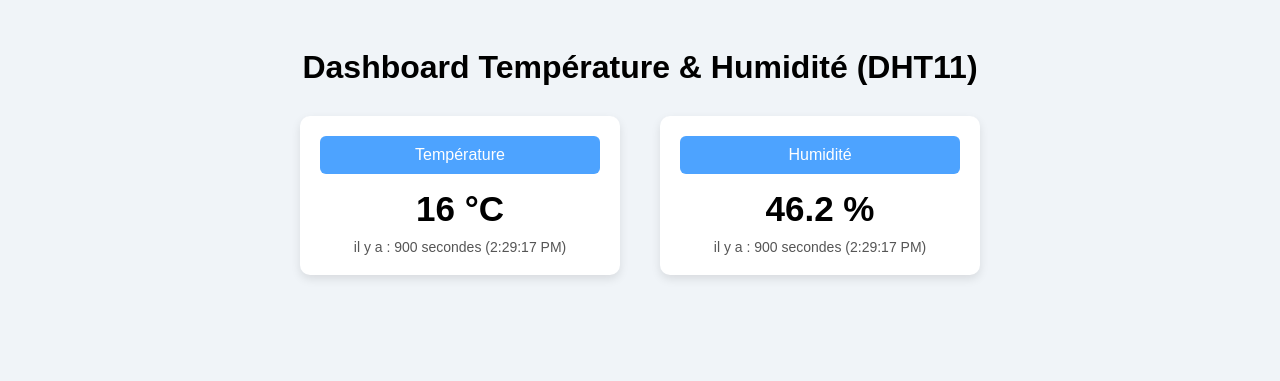
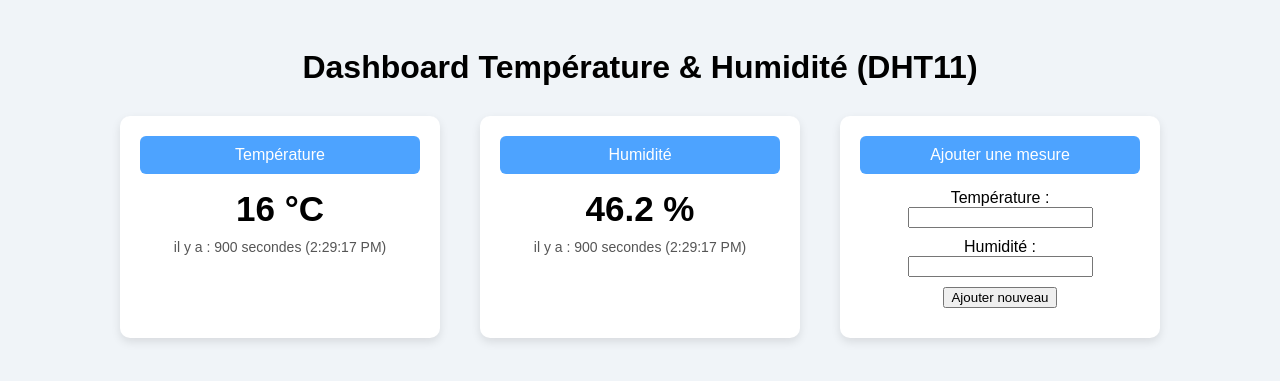
Before and after one commit to nasronasro/pythonTemperatorApp, a Django app: page / in a window 1280 px wide. Shown: the top 381 px of the page. Run offline with Django 5.2, Linux system fonts and the light colour scheme; data comes from the database, SQL or seed files in the repository; both versions use the stored data as it was after the commit.

Commit message:
add post method to main dashboard

```diff
--- /dev/null
+++ b/static/js/add_measure.js
@@ -0,0 +1,42 @@
+// add_measure.js
+
+document.addEventListener("DOMContentLoaded", () => {
+    const addForm = document.getElementById("addForm");
+    const formMsg = document.getElementById("formMsg");
+
+    if (!addForm) return;
+
+    addForm.addEventListener("submit", async (e) => {
+        e.preventDefault();
+
+        const temp = parseFloat(document.getElementById("tempInput").value);
+        const hum  = parseFloat(document.getElementById("humInput").value);
+
+        formMsg.textContent = "Envoi en cours...";
+
+        try {
+            const res = await fetch("/api/post", {
+                method: "POST",
+                headers: {
+                    "Content-Type": "application/json",
+                },
+                body: JSON.stringify({ temp, hum })  // ✅ keys match your backend
+            });
+
+            if (!res.ok) {
+                const errText = await res.text();
+                throw new Error(errText || "Erreur serveur");
+            }
+
+            formMsg.textContent = "✅ Mesure ajoutée !";
+            addForm.reset();
+
+            // refresh dashboard immediately
+            if (typeof loadLatest === "function") loadLatest();
+
+        } catch (err) {
+            console.error("Erreur ajout:", err);
+            formMsg.textContent = "❌ " + err.message;
+        }
+    });
+});
--- a/templates/dashboard.html
+++ b/templates/dashboard.html
@@ -47,9 +47,29 @@
         <div id="humValue" class="value">-- %</div>
         <div id="humTime" class="time">--</div>
     </div>
+    <!-- Carte Ajout -->
+    <div class="card">
+        <div class="header">Ajouter une mesure</div>
+
+        <form id="addForm">
+            <div style="margin-bottom:10px;">
+                <label>Température :</label><br />
+                <input id="tempInput" type="number" step="0.1" required />
+            </div>
+
+            <div style="margin-bottom:10px;">
+                <label>Humidité :</label><br />
+                <input id="humInput" type="number" step="0.1" required />
+            </div>
+
+            <button type="submit">Ajouter nouveau</button>
+            <div id="formMsg" class="time" style="margin-top:10px;"></div>
+        </form>
+    </div>
 
 </div>
 
 <script src="/static/js/dashboard.js"></script>
+<script src="/static/js/add_measure.js"></script>
 </body>
 </html>
```
Also changed, not shown: db.sqlite3.
